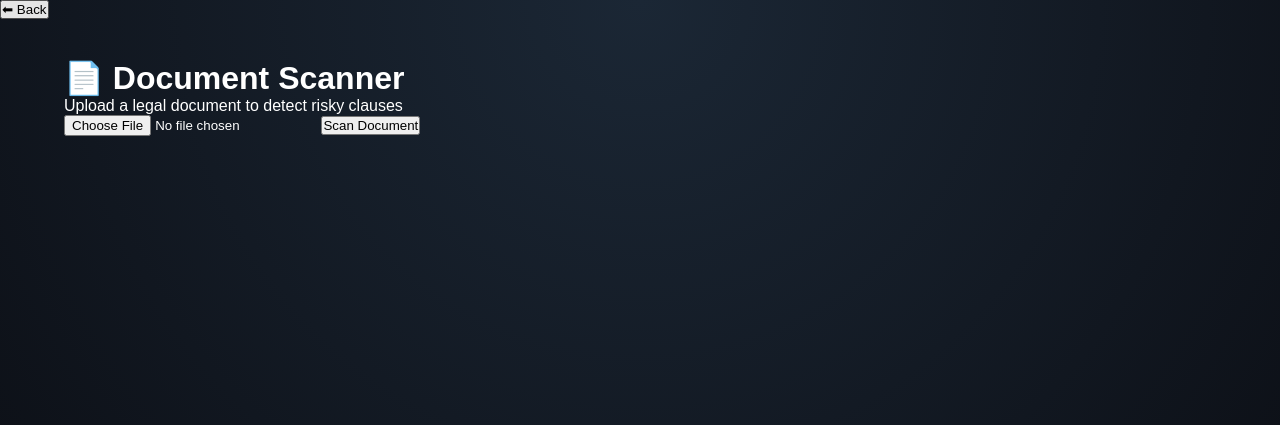
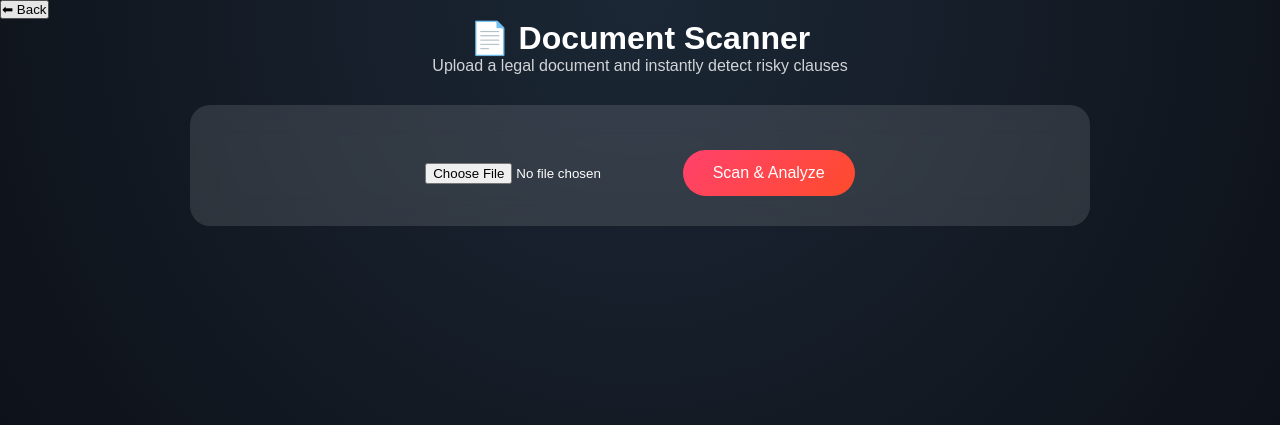
Before and after one commit to Lekshman11/lexguard-ai, a Flask app: page /scanner in a window 1280 px wide. Shown: the top 425 px of the page. Run offline with Flask 3, Linux system fonts and the light colour scheme.

Commit message:
Initial document scanner with UI and risk analysis

```diff
--- a/static/style.css
+++ b/static/style.css
@@ -91,30 +91,78 @@ body {
 
 /*for Scanner module*/
 /* Scanner UI */
-.clause {
-    background: rgba(255,255,255,0.12);
-    padding: 20px;
-    border-radius: 14px;
-    margin-top: 20px;
-    border-left: 6px solid;
+.scanner-wrapper {
+    max-width: 900px;
+    margin: auto;
+    text-align: center;
 }
 
-.clause.high { border-color: #ff4d4d; }
-.clause.medium { border-color: #f1c40f; }
-.clause.low { border-color: #2ecc71; }
+.subtitle {
+    opacity: 0.8;
+    margin-bottom: 30px;
+}
+
+.upload-card {
+    background: rgba(255,255,255,0.12);
+    padding: 30px;
+    border-radius: 20px;
+    margin-bottom: 30px;
+    backdrop-filter: blur(15px);
+}
+
+.scan-btn {
+    margin-top: 15px;
+    padding: 14px 30px;
+    border-radius: 30px;
+    border: none;
+    background: linear-gradient(135deg, #ff416c, #ff4b2b);
+    color: white;
+    cursor: pointer;
+    font-size: 1rem;
+}
+
+.scan-btn:hover {
+    box-shadow: 0 0 15px rgba(255,75,43,0.6);
+}
+
+.risk-card {
+    background: rgba(255,255,255,0.1);
+    border-radius: 18px;
+    padding: 25px;
+    margin-top: 25px;
+    text-align: left;
+    animation: fadeIn 0.5s ease;
+}
+
+.risk-card.high { border-left: 6px solid #ff4d4d; }
+.risk-card.medium { border-left: 6px solid #f1c40f; }
+.risk-card.low { border-left: 6px solid #2ecc71; }
+
+.impact {
+    margin-top: 10px;
+}
+
+.suggestion {
+    margin-top: 5px;
+    font-weight: bold;
+}
 
 .heatmap {
     display: flex;
+    justify-content: center;
     gap: 20px;
-    margin-top: 30px;
+    margin: 30px 0;
 }
 
 .heat {
-    padding: 15px 20px;
-    border-radius: 12px;
-    font-weight: bold;
+    padding: 12px 20px;
+    border-radius: 20px;
 }
 
-.heat.high { background: rgba(255, 0, 0, 0.25); }
-.heat.medium { background: rgba(255, 200, 0, 0.25); }
-.heat.low { background: rgba(0, 255, 0, 0.25); }
+.heat.high { background: rgba(255,0,0,0.25); }
+.heat.medium { background: rgba(255,200,0,0.25); }
+.heat.low { background: rgba(0,255,0,0.25); }
+
+.loader {
+    margin: 20px;
+}
--- a/templates/scanner.html
+++ b/templates/scanner.html
@@ -8,40 +8,38 @@
 
 <button class="back-btn" onclick="window.location.href='/'">⬅ Back</button>
 
-<div class="container">
+<div class="scanner-wrapper">
+
     <h1>📄 Document Scanner</h1>
-    <p>Upload a legal document to detect risky clauses</p>
+    <p class="subtitle">Upload a legal document and instantly detect risky clauses</p>
 
-    <input type="file" id="fileInput">
-    <button onclick="scanDocument()">Scan Document</button>
-
-    <!-- Loader -->
-    <div id="scanLoader" style="display:none;margin-top:20px;">
-        <div class="spinner"></div>
-        <p>Analyzing document...</p>
+    <div class="upload-card">
+        <input type="file" id="fileInput">
+        <button class="scan-btn" onclick="scan()">Scan & Analyze</button>
     </div>
 
-    <!-- Heatmap -->
-    <div id="heatmap" class="heatmap" style="display:none;">
-        <div class="heat high">High Risk: <span id="highCount">0</span></div>
-        <div class="heat medium">Medium Risk: <span id="mediumCount">0</span></div>
-        <div class="heat low">Low Risk: <span id="lowCount">0</span></div>
+    <div id="loader" class="loader" style="display:none;">
+        <div class="spinner"></div>
+        <p>Analyzing document…</p>
     </div>
 
-    <!-- Clauses -->
-    <div id="clauses"></div>
+    <div id="heatmap" class="heatmap" style="display:none;">
+        <div class="heat high">🔴 High: <span id="high">0</span></div>
+        <div class="heat medium">🟡 Medium: <span id="medium">0</span></div>
+        <div class="heat low">🟢 Low: <span id="low">0</span></div>
+    </div>
+
+    <div id="results"></div>
+
 </div>
 
 <script>
-async function scanDocument() {
+async function scan() {
     const file = document.getElementById("fileInput").files[0];
-    if (!file) {
-        alert("Please upload a PDF");
-        return;
-    }
+    if (!file) return alert("Upload a PDF");
 
-    document.getElementById("scanLoader").style.display = "block";
-    document.getElementById("clauses").innerHTML = "";
+    document.getElementById("loader").style.display = "block";
+    document.getElementById("results").innerHTML = "";
     document.getElementById("heatmap").style.display = "none";
 
     const formData = new FormData();
@@ -53,25 +51,26 @@ async function scanDocument() {
     });
 
     const data = await res.json();
-    document.getElementById("scanLoader").style.display = "none";
+    document.getElementById("loader").style.display = "none";
 
-    // Heatmap
-    document.getElementById("highCount").innerText = data.heatmap.high;
-    document.getElementById("mediumCount").innerText = data.heatmap.medium;
-    document.getElementById("lowCount").innerText = data.heatmap.low;
+    document.getElementById("high").innerText = data.heatmap.high;
+    document.getElementById("medium").innerText = data.heatmap.medium;
+    document.getElementById("low").innerText = data.heatmap.low;
     document.getElementById("heatmap").style.display = "flex";
 
-    // Clauses
     data.clauses.forEach(c => {
-        const div = document.createElement("div");
-        div.className = `clause ${c.risk.toLowerCase()}`;
-        div.innerHTML = `
-            <h3>Clause ${c.id} — ${c.risk} Risk</h3>
-            <p>${c.text}</p>
-            <p><b>Why risky?</b> ${c.explanation}</p>
-            <p><b>Suggestion:</b> ${c.alternate_solution}</p>
+        const card = document.createElement("div");
+        card.className = `risk-card ${c.risk.toLowerCase()}`;
+        card.innerHTML = `
+            <h3>${c.risk_title}</h3>
+            <p class="impact">💥 ${c.impact}</p>
+            <p class="suggestion">💡 ${c.suggestion}</p>
+            <details>
+                <summary>View clause</summary>
+                <p>${c.full_text}</p>
+            </details>
         `;
-        document.getElementById("clauses").appendChild(div);
+        document.getElementById("results").appendChild(card);
     });
 }
 </script>
```
Also changed, not shown: modules/scanner.py (+40 -53 lines), 3 other files.
